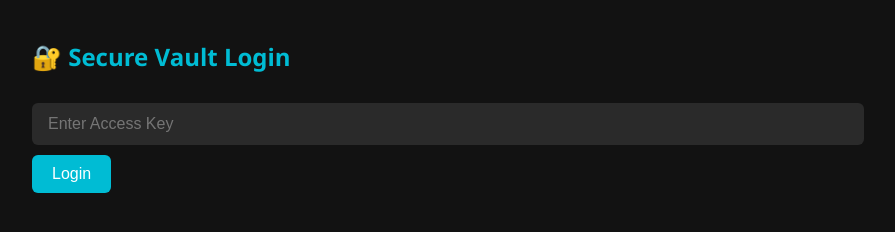
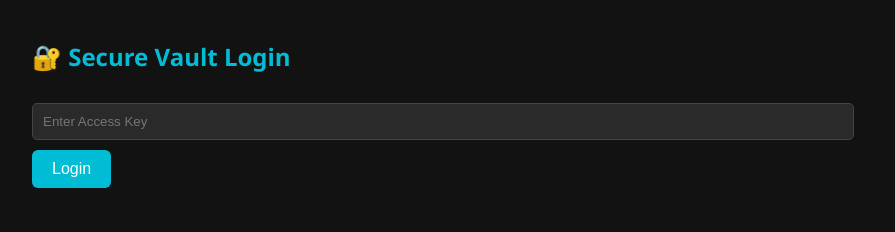
Before and after one commit to snvr007/ztribepassword.github.io, a plain HTML site: page index.html in a window 1280 px wide. Shown: the whole page, without its empty margins (208-1103 px from the left). Drawn offline with Linux system fonts and the light colour scheme.

Commit message:
Update index.html

```diff
--- a/index.html
+++ b/index.html
@@ -32,15 +32,15 @@
       box-shadow: 0 4px 12px rgba(0, 188, 212, 0.15);
     }
 
-    input[type="text"], input[type="password"] {
+      input[type="text"], input[type="password"] {
       width: 100%;
-      padding: 12px 16px;
+      padding: 10px;
       margin: 10px 0;
-      border-radius: 6px;
-      border: none;
+      border-radius: 5px;
+      border: 1px solid #444;
       background-color: #2a2a2a;
       color: #fff;
-      font-size: 1em;
+
     }
 
     .password-container {
```
